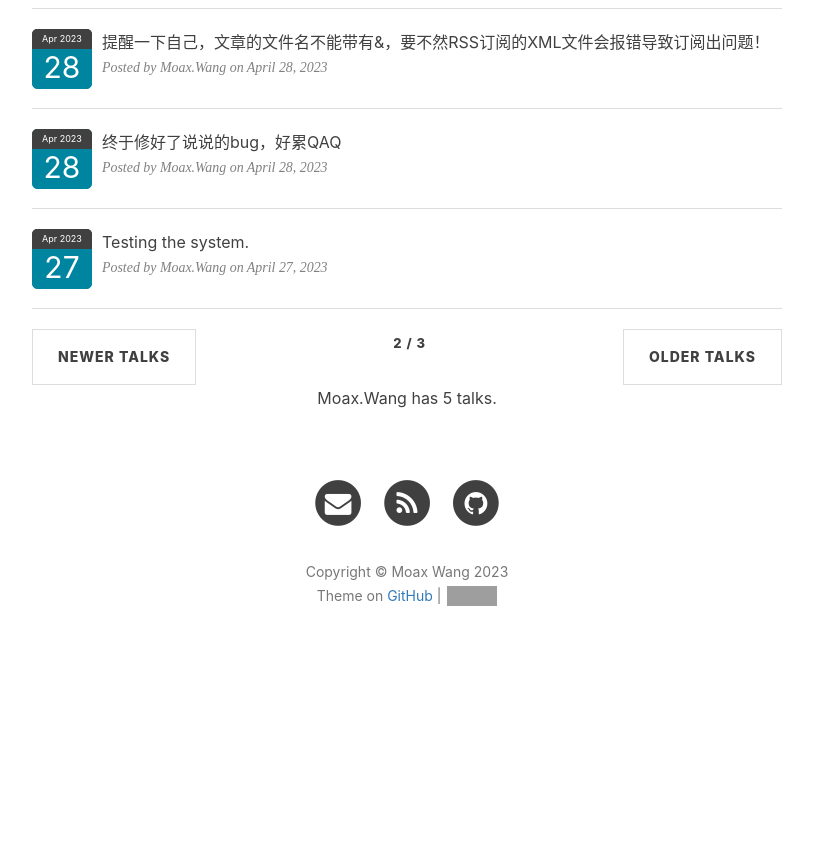
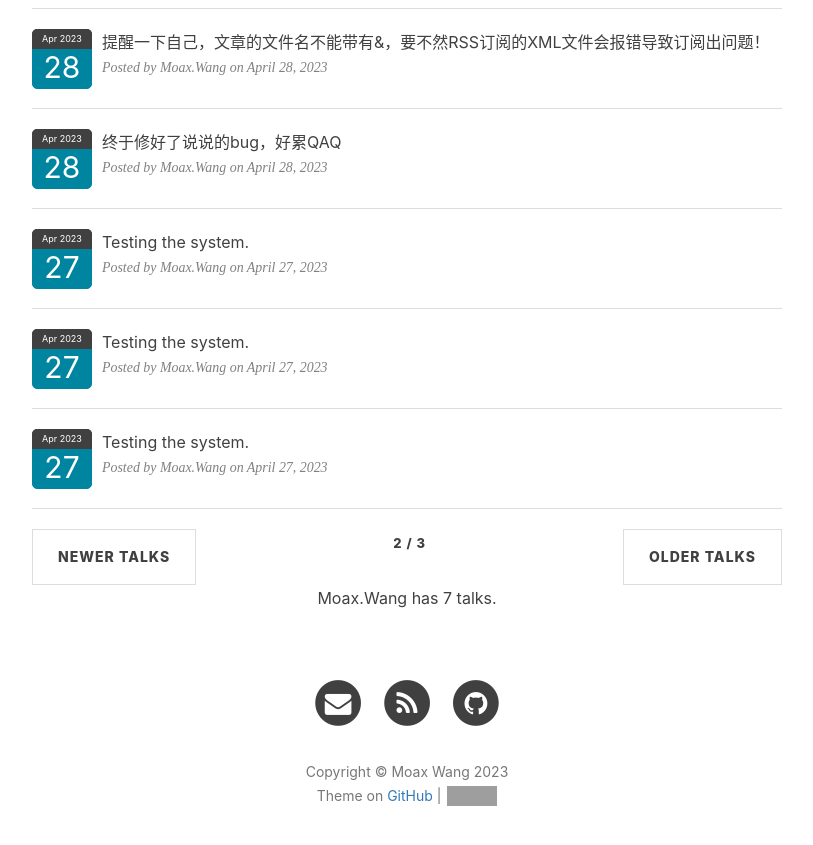
Before and after one commit to WinchellWang/winchellwang.github.io, a Jekyll site: the page built from 3talk.html, in a window 1280 px wide and 900 px high, scrolled down 638 px. Shown: the top 845 px of the window, without its empty margins (233-1046 px from the left). Built offline with Jekyll 4.4.1, drawn with Linux system fonts in a browser that asks for light colours; nearby versions of some CDN libraries; comment, search, counter and statistics services are not loaded; before the commit the page ends 1338 px from its top, so only the background shows below that; grey boxes are pictures that could not be loaded.

Commit message:
Update talks.yml

```diff
--- a/_data/talks.yml
+++ b/_data/talks.yml
@@ -16,3 +16,9 @@
 
 - mytalk: "Testing the system." # Talk Content
   talkdate: "2023-04-27" # Date Format
+
+- mytalk: "Testing the system." # Talk Content
+  talkdate: "2023-04-27" # Date Format
+
+- mytalk: "Testing the system." # Talk Content
+  talkdate: "2023-04-27" # Date Format
```
